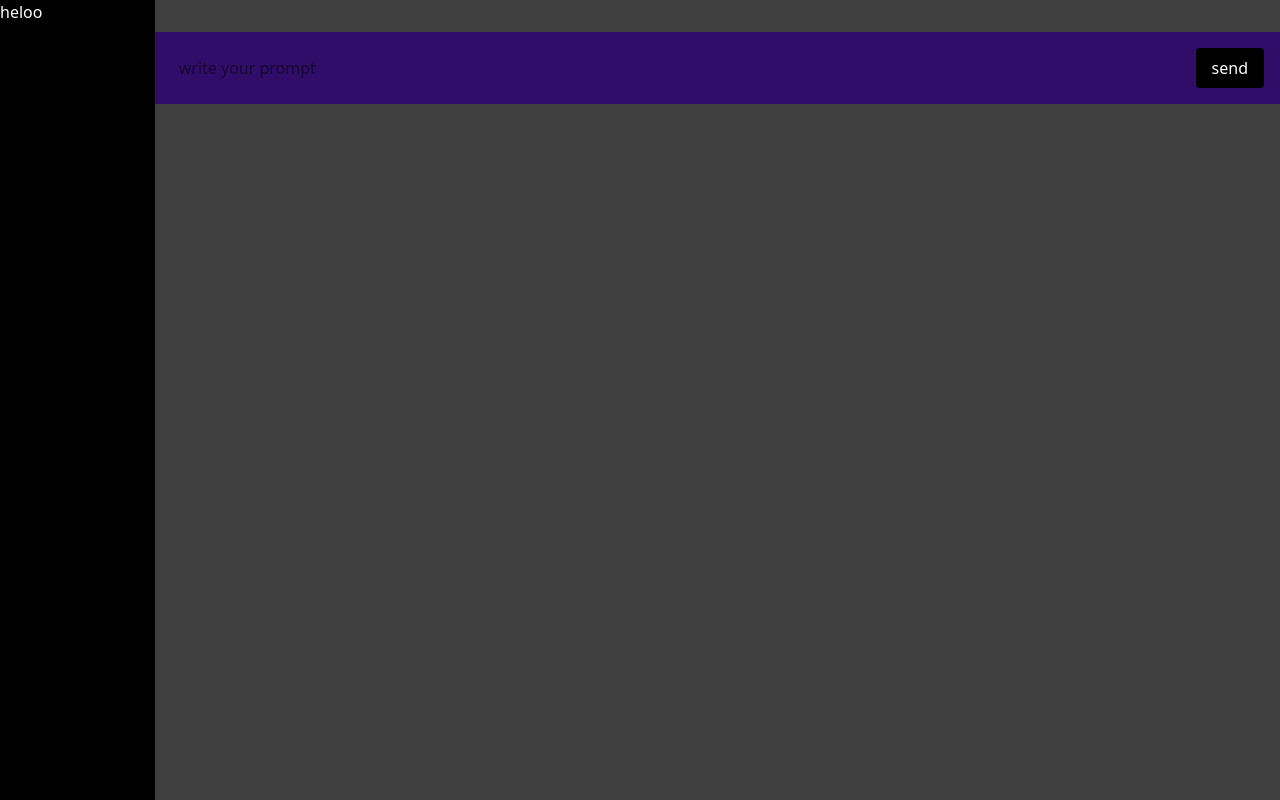
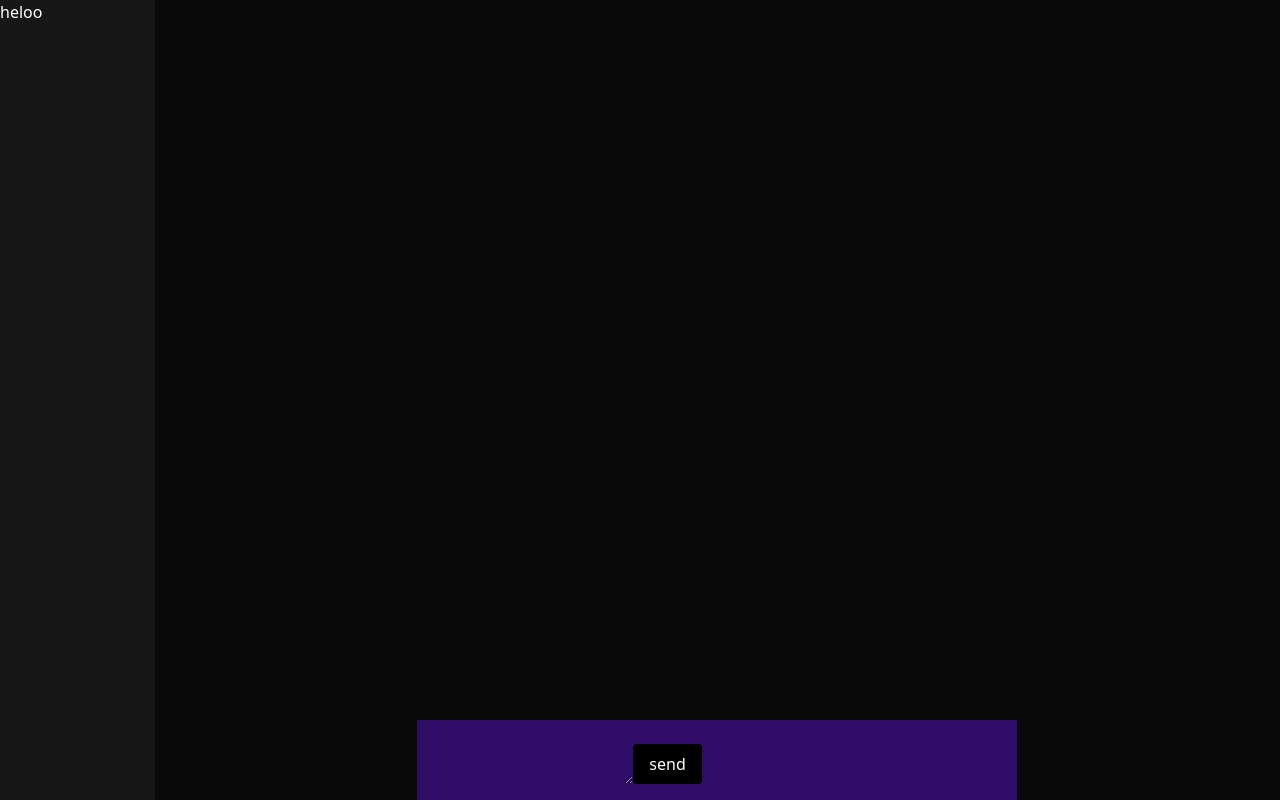
Before and after one commit to akshitvigg/GupshupAI, a Next.js app: page / in a window 1280 px wide. Built offline with nearby package versions, Linux system fonts and the light colour scheme.

Commit message:
chat type input ref

```diff
--- a/app/page.tsx
+++ b/app/page.tsx
@@ -1,12 +1,13 @@
 "use client"
 import axios from "axios"
-import { useState } from "react"
+import { useRef, useState } from "react"
 
 
 export default function Home() {
   const [msgs, setMsgs] = useState<{ role: string, text: string }[]>([])
   const [input, setInput] = useState("")
   const [sidebarOpen, setSidebarOpen] = useState(true)
+  const textAreaRef = useRef<HTMLTextAreaElement | null>(null)
 
   const sendMsgs = async () => {
 
@@ -19,12 +20,12 @@ export default function Home() {
   return (
     <div className="flex text-black min-h-screen ">
 
-      <div className={` ${sidebarOpen ? "w-44" : "w-14"} transition-all duration-300 ease-in-out   bg-black  text-white`}>
+      <div className={` ${sidebarOpen ? "w-44" : "w-14"} transition-all duration-300 ease-in-out   bg-[#171717] text-white`}>
         <span onClick={() => setSidebarOpen(!sidebarOpen)}>heloo</span>
       </div>
 
       {/* main chat area */}
-      <div className="bg-neutral-700 flex-row justify-between w-full">
+      <div className="bg-[#0A0A0A] flex flex-col justify-between w-full">
         <div className=" flex-1 p-4 overflow-y-auto">
           {msgs.map((m, i) => (
             <div key={i} className={`${m.role === "assistant" ? "text-green-400" : "text-white"}`}>
@@ -34,21 +35,18 @@ export default function Home() {
         </div>
 
 
-
-        <div className="flex p-4 bg-violet-950">
-          <input className="flex-1 p-2 mr-2 rounded"
-            value={input}
-            onChange={(e) => { setInput(e.target.value) }}
-            placeholder="write your prompt"
-          />
-          <button className="px-4 text-white py-2 bg-black rounded" onClick={sendMsgs}>send</button>
+        <div className=" flex justify-center">
+          <div className="flex p-4 w-[600px] items-end bg-violet-950">
+            <textarea />
+            <button className="px-4 text-white py-2 bg-black rounded" onClick={sendMsgs}>send</button>
+          </div>
         </div>
       </div>
 
 
 
 
-    </div>
+    </div >
 
   )
 }
```
